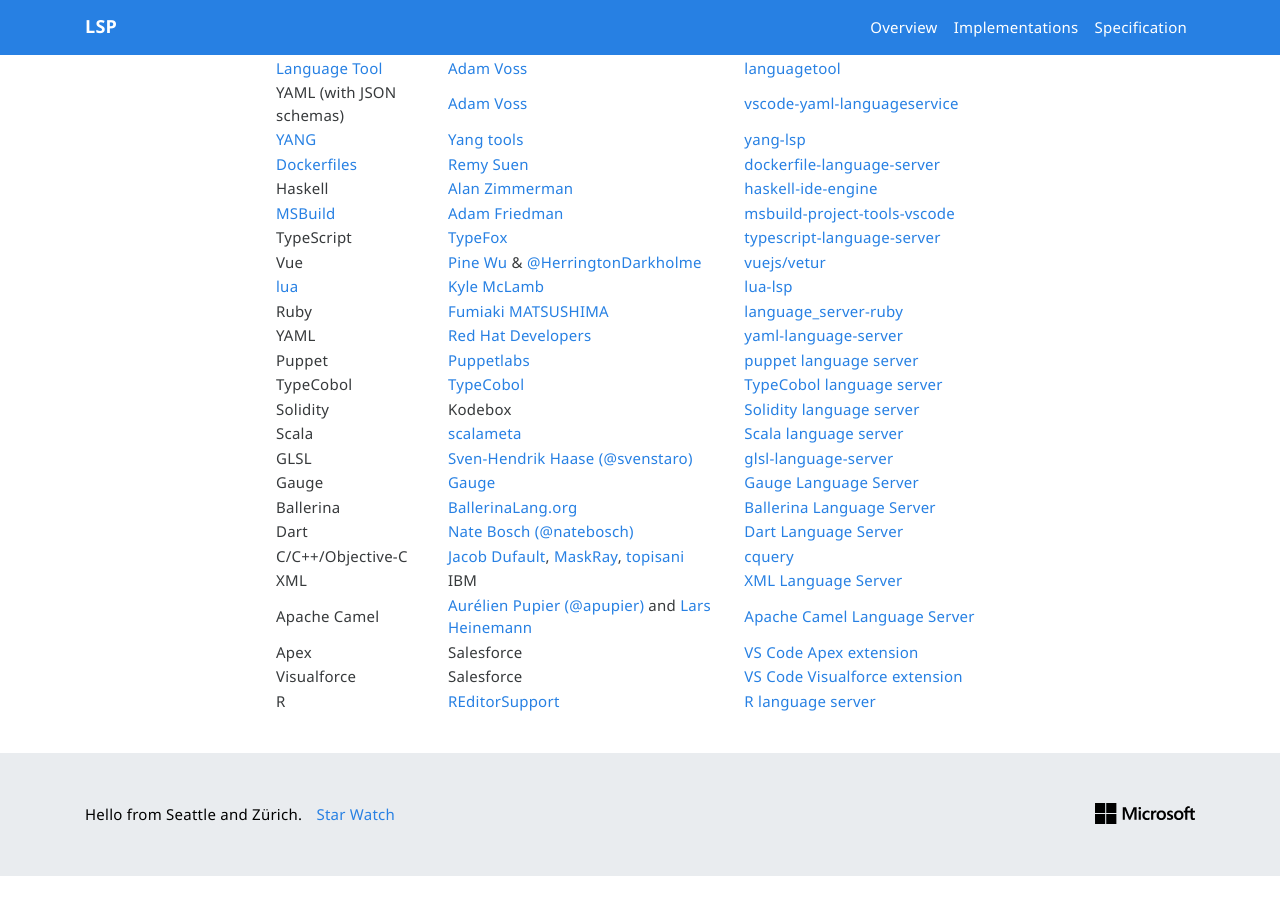
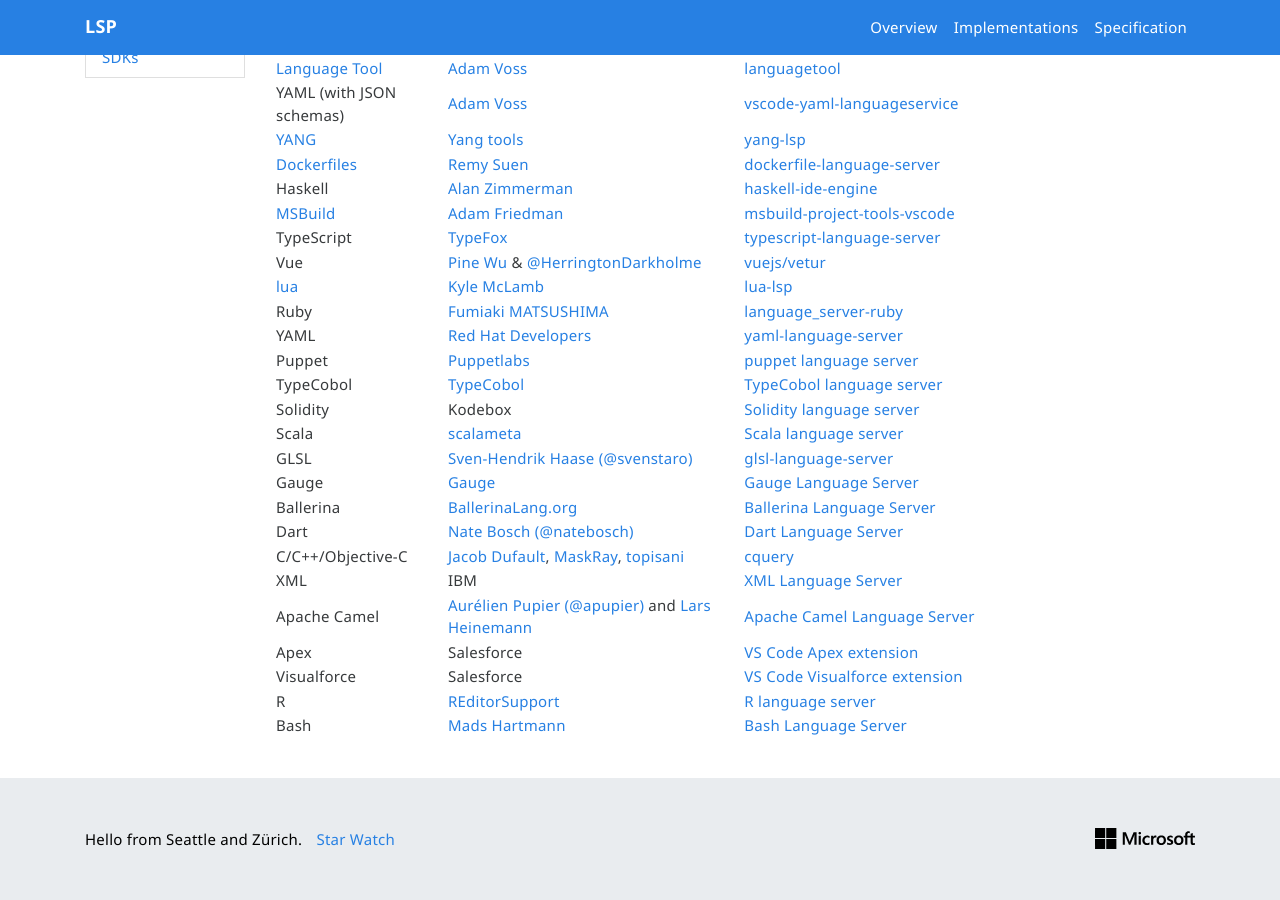
Before and after one commit to microsoft/language-server-protocol, a Jekyll site: the page built from _implementors/servers.md, in a window 1280 px wide and 900 px high, scrolled down 1101 px. Built offline with Jekyll 4.4.1, drawn with Linux system fonts in a browser that asks for light colours; nearby versions of some CDN libraries; before the commit the page ends 1977 px from its top, so only the background shows below that.

Commit message:
Add Bash Language Server to the list

```diff
--- a/_implementors/servers.md
+++ b/_implementors/servers.md
@@ -69,5 +69,6 @@
 | Apex | Salesforce |  [VS Code Apex extension](https://marketplace.visualstudio.com/items?itemName=salesforce.salesforcedx-vscode-apex) |
 | Visualforce | Salesforce |  [VS Code Visualforce extension](https://marketplace.visualstudio.com/items?itemName=salesforce.salesforcedx-vscode-visualforce) |
 | R | [REditorSupport](https://github.com/REditorSupport) | [R language server](https://github.com/REditorSupport/languageserver) |
+| Bash | [Mads Hartmann](https://github.com/mads-hartmann/) | [Bash Language Server](https://github.com/mads-hartmann/bash-language-server) |
 
 {: .table .table-bordered .table-responsive}
```
